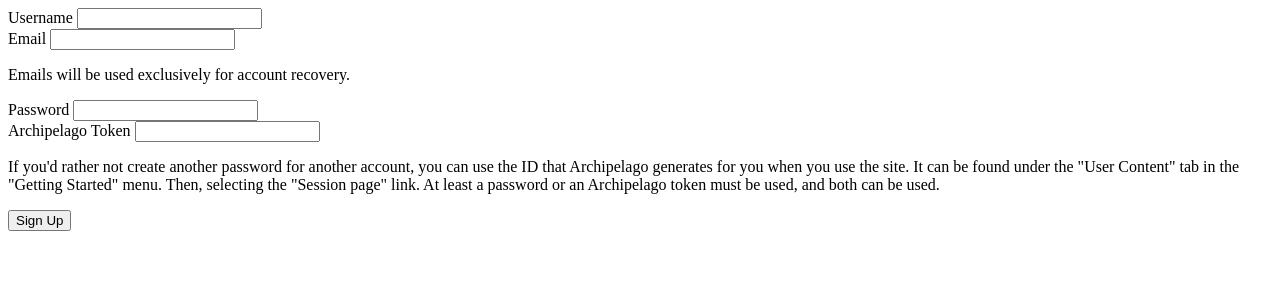
After one commit to BrendanHurt/ap-waiting-room, a Django app: page /u/sign_up/ in a window 1280 px wide. The commit adds this page. Shown: the top 300 px of the page. Run offline with Django 5.2, Linux system fonts and the light colour scheme.

Commit message:
Added user registration

```diff
--- a/home/templates/home/nav.html
+++ b/home/templates/home/nav.html
@@ -13,7 +13,7 @@
         </a>
     {% else %}
         <a href="{% url 'home:login'%}">Log in</a>
-        <a>Sign up</a>
+        <a href="{% url 'users:sign_up' %}">Sign up</a>
     {% endif %}
 </body>
 </html>
--- /dev/null
+++ b/users/templates/users/register_form.html
@@ -0,0 +1,30 @@
+<!DOCTYPE html>
+<head lang="en-US">
+    <meta charset="utf-8">
+    <title>User Registration</title>
+</head>
+<body>
+    <form action="{% url 'users:register_user' %}" method="post">
+        {% csrf_token %}
+        <label for="username">Username</label>
+        <input type="text" name="username" id="username"><br>
+        <lable for="email">Email</lable>
+        <input type="text" name="email" id="email">
+        <p>Emails will be used exclusively for account recovery.</p>
+        <label for="password">Password</label>
+        <input type="text" name="password" id="password"><br>
+        <label for="ap_token">Archipelago Token</label>
+        <input type="text" name="ap_token" id="ap_token"><br>
+        <p>If you'd rather not create another password for another account,
+            you can use the ID that Archipelago generates for you when you
+            use the site. It can be found under the "User Content" tab in the
+            "Getting Started" menu. Then, selecting the "Session page" link.
+            At least a password or an Archipelago token must be used, and both
+            can be used.
+        </p>
+        <input type="submit" value="Sign Up">
+        {% for message in messages %}
+            <div class="alert alert-{{message.tags}}">{{ message }}</div>
+        {% endfor %}
+    </form>
+</body>
--- a/users/urls.py
+++ b/users/urls.py
@@ -6,5 +6,7 @@
 urlpatterns = [
     path('auth/', views.user_auth, name="user_auth"),
     path('<int:user_id>/account/', views.account, name='account'),
-    path('logout/', views.logout, name="logout")
+    path('logout/', views.logout, name="logout"),
+    path("sign_up/", views.register_form, name="sign_up"),
+    path("register/", views.register_user, name="register_user")
 ]
--- a/users/views.py
+++ b/users/views.py
@@ -38,3 +38,21 @@
             args=()
         )
     )
+
+def register_form(request):
+    return render(request, "users/register_form.html")
+
+def register_user(request):
+    newUser = users()
+    newUser.name = request.POST.get("username")
+    newUser.email = request.POST.get("email")
+    newUser.status = "None"
+    newUser.save()
+
+    request.session["user_id"] = newUser.id
+    return HttpResponseRedirect(
+        reverse(
+            "home:home",
+            args=()
+        )
+    )
```
Also changed, not shown: users/templates/users/user_register.html (deleted).
